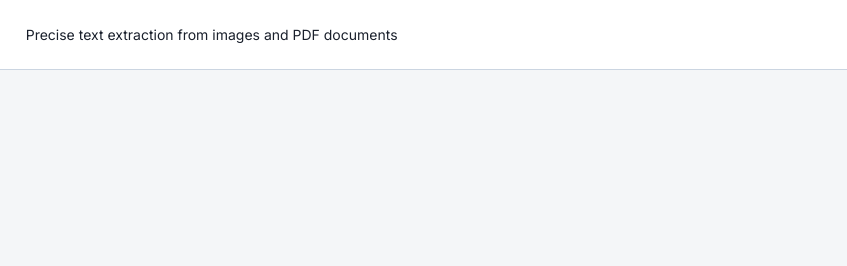
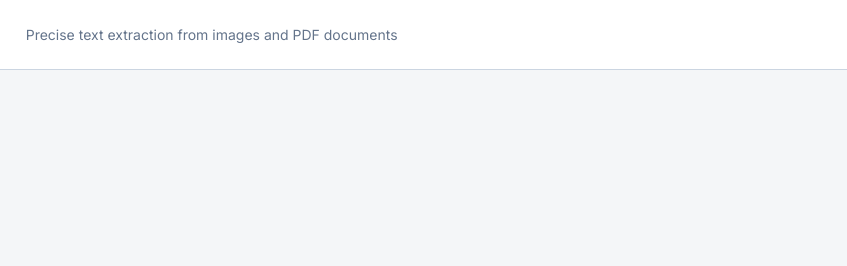
Before and after one commit to komed3/img2txt, a website with bundled scripts: page public/index.html in a window 1280 px wide. Shown: the top 266 px of the page, 129-976 px from the left. Built offline with nearby package versions, Linux system fonts and the light colour scheme; files whose address does not match are found by name.

Commit message:
change header subtitle color

```diff
--- a/public/css/header.css
+++ b/public/css/header.css
@@ -14,6 +14,10 @@ header {
     display: flex;
     align-items: center;
     gap: 30px;
+}
+
+.subtitle {
+    color: var( --text-muted );
 }
 
 .app-logo {
```
